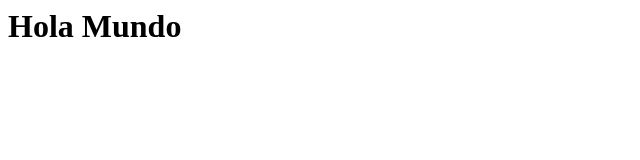
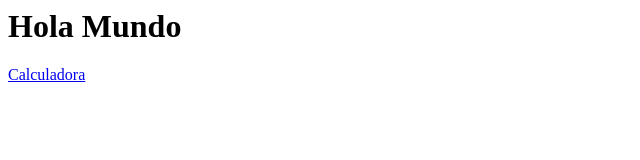
Before and after one commit to oscarlo28/oscarlo28.github.io, a plain HTML site: page index.html in a window 1280 px wide. Shown: the whole page, without its empty margins (0-640 px from the left). Drawn offline with Linux system fonts and the light colour scheme.

Commit message:
Update index.html

```diff
--- a/index.html
+++ b/index.html
@@ -1 +1,2 @@
 <h1>Hola Mundo</h1>
+<a href="calc.html">Calculadora</a>
```
